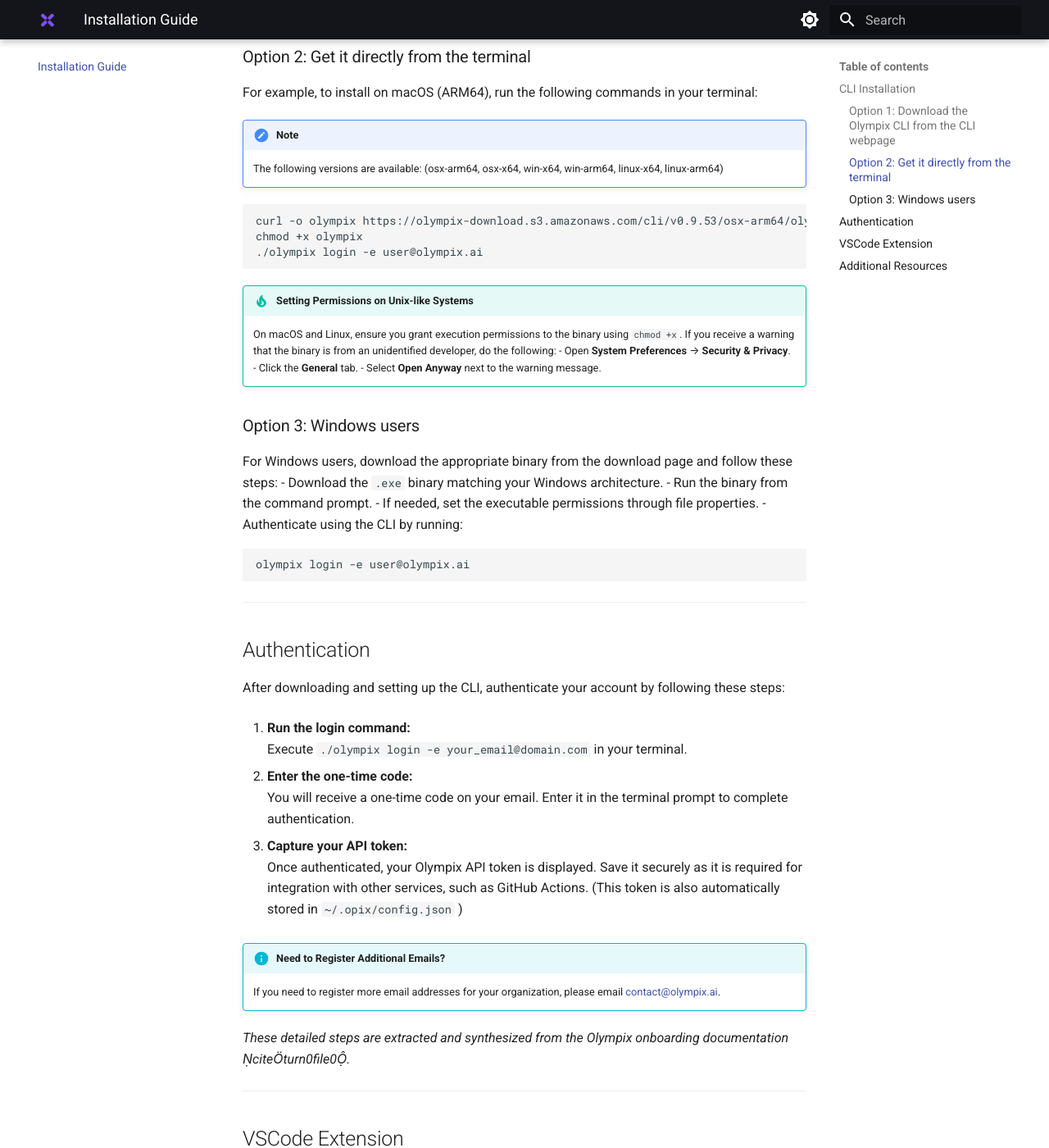
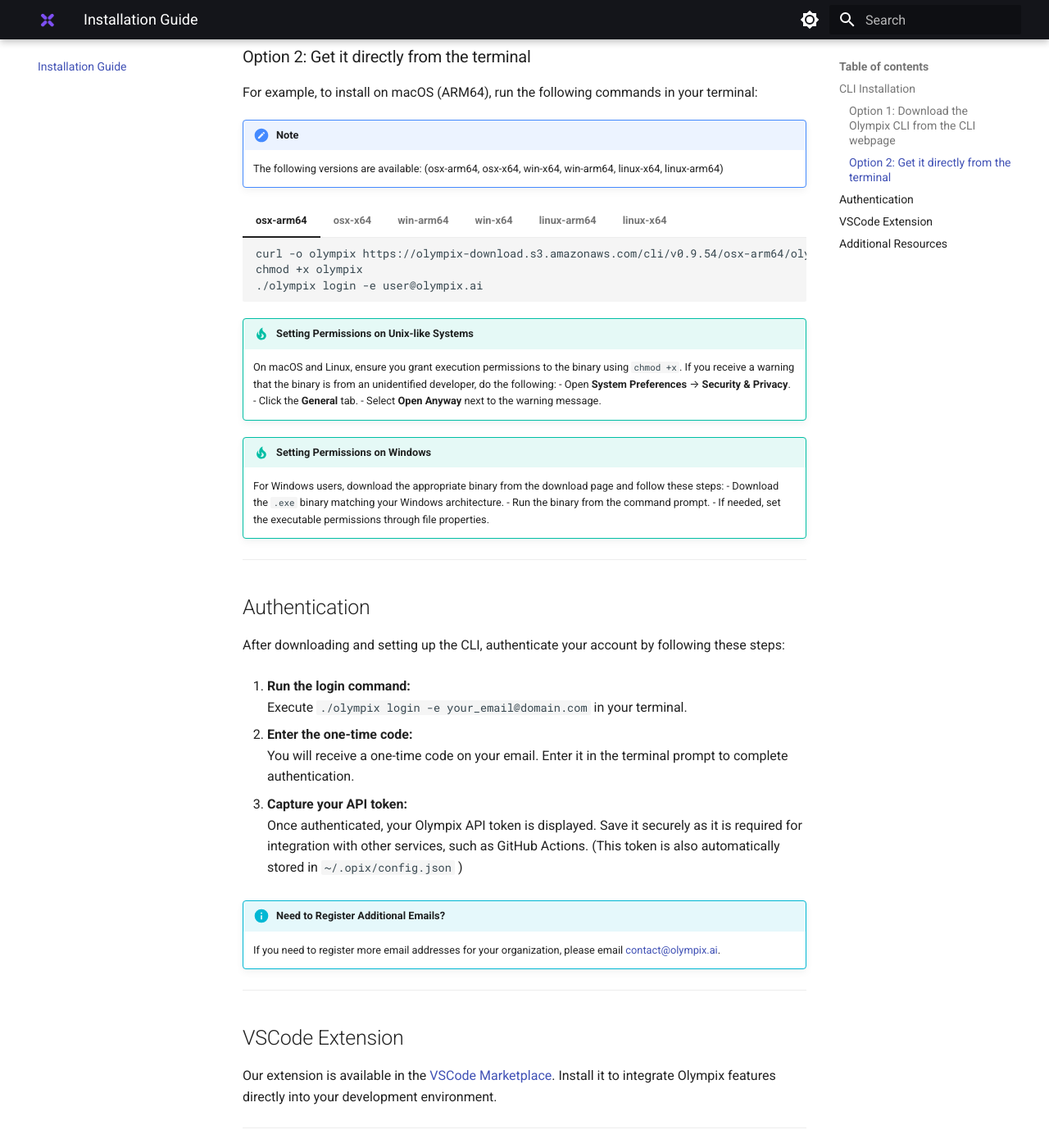
Before and after one commit to olympix/olympix.github.io, an MkDocs documentation site: the page built from docs/Installation.md, in a window 1280 px wide and 1400 px high, scrolled down 522 px. Shown: the whole window at 82% size. Built offline with MkDocs 1.6.1 and Material for MkDocs 9.7.7, drawn with Linux system fonts in a browser that asks for light colours.

Commit message:
Update cli version, add documentation for env files

````diff
--- a/docs/Installation.md
+++ b/docs/Installation.md
@@ -16,11 +16,48 @@
 !!! note
     The following versions are available: (osx-arm64, osx-x64, win-x64, win-arm64, linux-x64, linux-arm64)
 
-```bash
-curl -o olympix https://olympix-download.s3.amazonaws.com/cli/v0.9.53/osx-arm64/olympix
-chmod +x olympix
-./olympix login -e user@olympix.ai
-```
+=== "osx-arm64"
+    ```bash
+    curl -o olympix https://olympix-download.s3.amazonaws.com/cli/v0.9.54/osx-arm64/olympix
+    chmod +x olympix
+    ./olympix login -e user@olympix.ai
+    ```
+
+=== "osx-x64"
+    ```bash
+    curl -o olympix https://olympix-download.s3.amazonaws.com/cli/v0.9.54/osx-x64/olympix
+    chmod +x olympix
+    ./olympix login -e user@olympix.ai
+    ```
+
+=== "win-arm64"
+    ```bash
+    curl -o olympix https://olympix-download.s3.amazonaws.com/cli/v0.9.54/win-arm64/olympix
+    chmod +x olympix
+    ./olympix login -e user@olympix.ai
+    ```
+
+=== "win-x64"
+    ```bash
+    curl -o olympix https://olympix-download.s3.amazonaws.com/cli/v0.9.54/win-x64/olympix
+    chmod +x olympix
+    ./olympix login -e user@olympix.ai
+    ```
+
+=== "linux-arm64"
+    ```bash
+    curl -o olympix https://olympix-download.s3.amazonaws.com/cli/v0.9.54/linux-arm64/olympix
+    chmod +x olympix
+    ./olympix login -e user@olympix.ai
+    ```
+
+=== "linux-x64"
+    ```bash
+    curl -o olympix https://olympix-download.s3.amazonaws.com/cli/v0.9.54/linux-x64/olympix
+    chmod +x olympix
+    ./olympix login -e user@olympix.ai
+    ```
+
 
 !!! tip "Setting Permissions on Unix-like Systems"
     On macOS and Linux, ensure you grant execution permissions to the binary using `chmod +x`. If you receive a warning that the binary is from an unidentified developer, do the following:
@@ -28,17 +65,11 @@
     - Click the **General** tab.
     - Select **Open Anyway** next to the warning message.
 
-### Option 3: Windows users
-
-For Windows users, download the appropriate binary from the download page and follow these steps:
-- Download the `.exe` binary matching your Windows architecture.
-- Run the binary from the command prompt.
-- If needed, set the executable permissions through file properties.
-- Authenticate using the CLI by running:
-
-  ```bash
-  olympix login -e user@olympix.ai
-  ```
+!!! tip "Setting Permissions on Windows"
+    For Windows users, download the appropriate binary from the download page and follow these steps:
+    - Download the `.exe` binary matching your Windows architecture.
+    - Run the binary from the command prompt.
+    - If needed, set the executable permissions through file properties.
 
 ---
 
@@ -58,8 +89,6 @@
 !!! info "Need to Register Additional Emails?"
     If you need to register more email addresses for your organization, please email [contact@olympix.ai](mailto:contact@olympix.ai).
 
-*These detailed steps are extracted and synthesized from the Olympix onboarding documentation citeturn0file0.*
-
 ---
 
 ## VSCode Extension
--- a/mkdocs.yml
+++ b/mkdocs.yml
@@ -44,3 +44,5 @@
   - pymdownx.snippets
   - pymdownx.superfences
   - pymdownx.details
+  - pymdownx.tabbed:
+      alternate_style: true
````
Also changed, not shown: docs/CLI/Mutation Testing.md (+14 -4 lines), docs/CLI/Unit Testing.md (+9 -3 lines), docs/CLI/index.md (+10 -10 lines), 1 other file.
